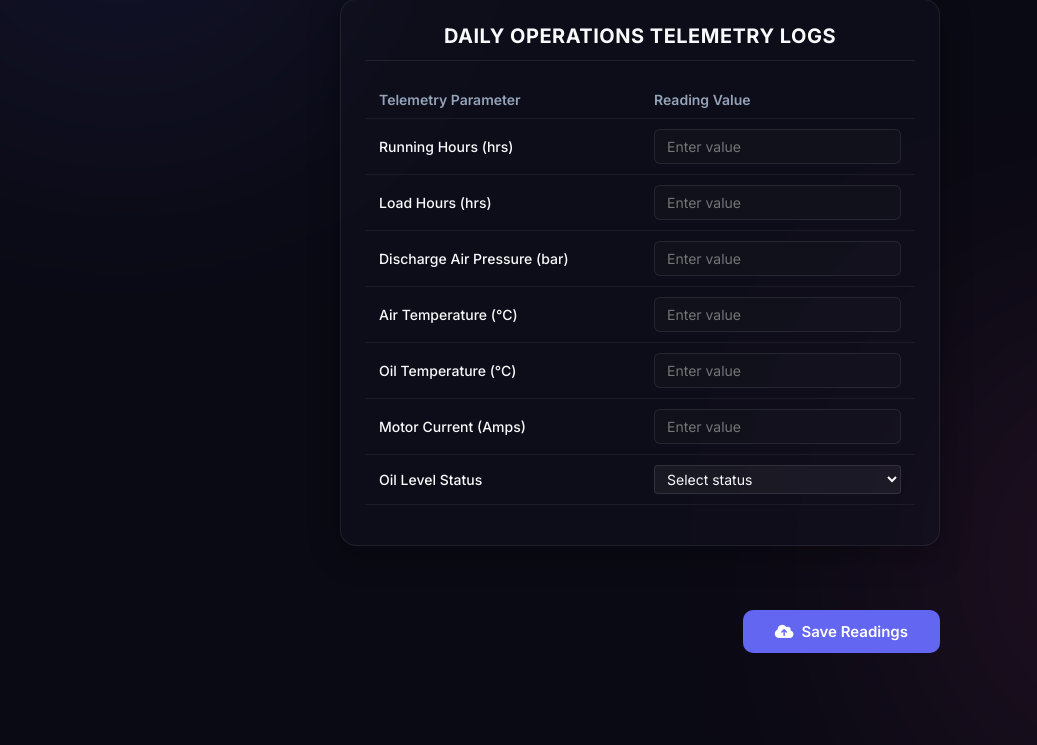
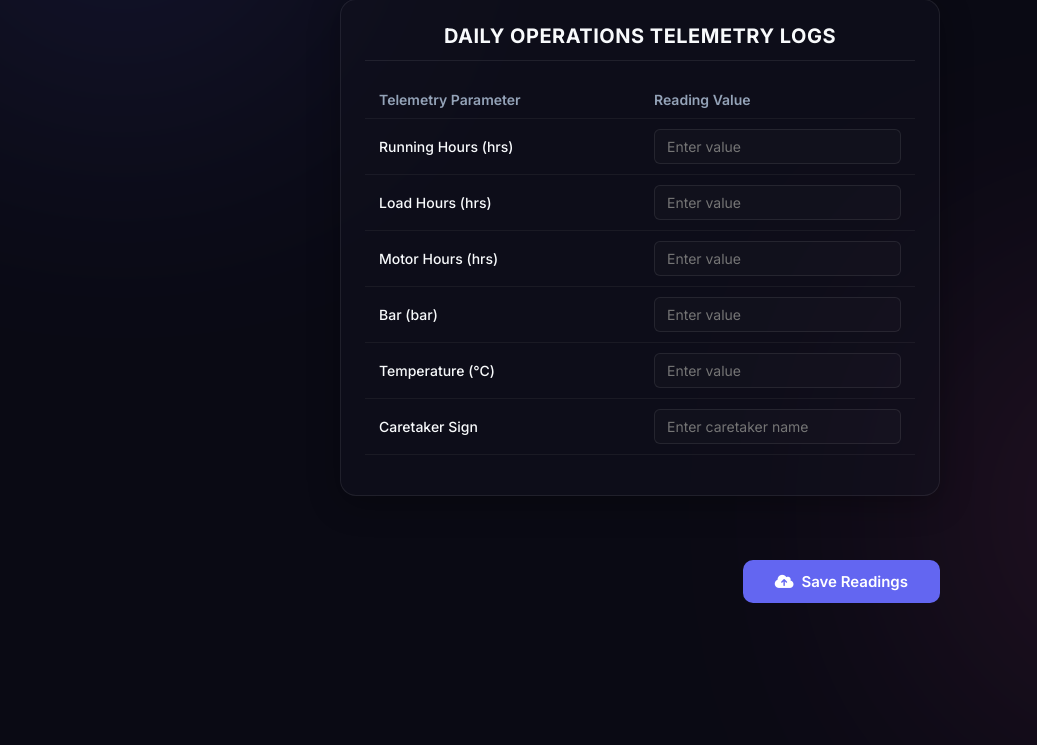
Before and after one commit to KISHORE24092004/AUDIT-APP, a Flask app: template templates/compressor_readings.html in a window 1280 px wide; the page is wider, and only the part inside the window is pictured. Shown: the part 269-1014 px from the top of that part, without its empty margins (0-1037 px from the left). After the commit the page ends 964 px from the top of that part, so only its background shows below. Run offline with Flask 3, Linux system fonts and the light colour scheme; the template is opened without the code that fills it, so the values that code supplies are empty; parts of the project's set-up code (start-up, migrations or seed data) failed here and were passed over.

Commit message:
feat: Customize Compressor numerical readings form and logs with the 6 user questions

```diff
--- a/app.py
+++ b/app.py
@@ -535,8 +535,8 @@ def compressor_readings_entry():
             return redirect(url_for('compressor_readings_entry'))
 
         fields = [
-            'run_hours', 'load_hours', 'discharge_press', 'air_temp',
-            'oil_temp', 'motor_current', 'oil_level'
+            'run_hours', 'load_hours', 'motor_hours', 'bar',
+            'temp', 'caretaker_sign'
         ]
         data = {f: request.form.get(f, '').strip() for f in fields}
 
@@ -1095,8 +1095,8 @@ def export_genset_readings():
 @admin_required
 def export_compressor_readings():
     compressor_fields = [
-        'run_hours', 'load_hours', 'discharge_press', 'air_temp',
-        'oil_temp', 'motor_current', 'oil_level'
+        'run_hours', 'load_hours', 'motor_hours', 'bar',
+        'temp', 'caretaker_sign'
     ]
     return export_readings_generic("compressor", "R/MAI/CR", compressor_fields)
 
--- a/static/js/main.js
+++ b/static/js/main.js
@@ -434,13 +434,12 @@ document.addEventListener('DOMContentLoaded', () => {
                 <thead>
                   <tr>
                     <th>Date</th>
-                    <th>Run Hours</th>
+                    <th>Running Hours</th>
                     <th>Load Hours</th>
-                    <th>Discharge Press</th>
-                    <th>Air Temp</th>
-                    <th>Oil Temp</th>
-                    <th>Motor Current</th>
-                    <th>Oil Level</th>
+                    <th>Motor Hours</th>
+                    <th>Bar</th>
+                    <th>Temperature</th>
+                    <th>Caretaker Sign</th>
                   </tr>
                 </thead>
                 <tbody>`;
@@ -457,11 +456,10 @@ document.addEventListener('DOMContentLoaded', () => {
                   <td style="font-weight: 600; min-width: 100px;">${dateStr}</td>
                   <td>${val.run_hours || '-'}</td>
                   <td>${val.load_hours || '-'}</td>
-                  <td>${val.discharge_press || '-'}</td>
-                  <td>${val.air_temp || '-'}</td>
-                  <td>${val.oil_temp || '-'}</td>
-                  <td>${val.motor_current || '-'}</td>
-                  <td>${val.oil_level || '-'}</td>
+                  <td>${val.motor_hours || '-'}</td>
+                  <td>${val.bar || '-'}</td>
+                  <td>${val.temp || '-'}</td>
+                  <td>${val.caretaker_sign || '-'}</td>
                 </tr>`;
               }
               html += `</tbody></table></div>`;
--- a/templates/compressor_readings.html
+++ b/templates/compressor_readings.html
@@ -58,10 +58,9 @@
             {% set fields = [
               ("run_hours", "Running Hours", "hrs", "number", "step='0.1' min='0'"),
               ("load_hours", "Load Hours", "hrs", "number", "step='0.1' min='0'"),
-              ("discharge_press", "Discharge Air Pressure", "bar", "number", "step='0.1' min='0'"),
-              ("air_temp", "Air Temperature", "°C", "number", "step='1' min='0'"),
-              ("oil_temp", "Oil Temperature", "°C", "number", "step='1' min='0'"),
-              ("motor_current", "Motor Current", "Amps", "number", "step='0.1' min='0'")
+              ("motor_hours", "Motor Hours", "hrs", "number", "step='0.1' min='0'"),
+              ("bar", "Bar", "bar", "number", "step='0.1' min='0'"),
+              ("temp", "Temperature", "°C", "number", "step='1' min='0'")
             ] %}
 
             {% for name, label, unit, type, attrs in fields %}
@@ -74,13 +73,9 @@
             {% endfor %}
 
             <tr>
-              <td style="font-weight: 500;">Oil Level Status</td>
+              <td style="font-weight: 500;">Caretaker Sign</td>
               <td>
-                <select name="oil_level" class="table-input" style="background: rgba(255,255,255,0.05); color: var(--text-primary); border: 1px solid rgba(255,255,255,0.1); border-radius: 4px; padding: 4px 8px; width: 100%;">
-                  <option value="" {% if data.get('oil_level') == '' %}selected{% endif %}>Select status</option>
-                  <option value="Normal" {% if data.get('oil_level') == 'Normal' %}selected{% endif %}>Normal</option>
-                  <option value="Low" {% if data.get('oil_level') == 'Low' %}selected{% endif %}>Low</option>
-                </select>
+                <input type="text" name="caretaker_sign" class="table-input" value="{{ data.get('caretaker_sign', '') }}" placeholder="Enter caretaker name">
               </td>
             </tr>
           </tbody>
```
Also changed, not shown: generate_readings_templates.py (+3 -4 lines), 2 other files.
